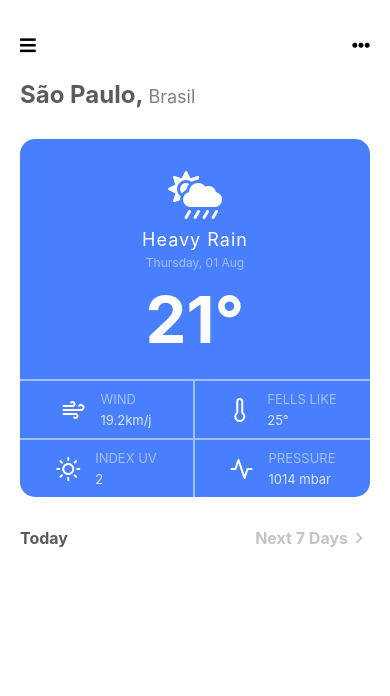
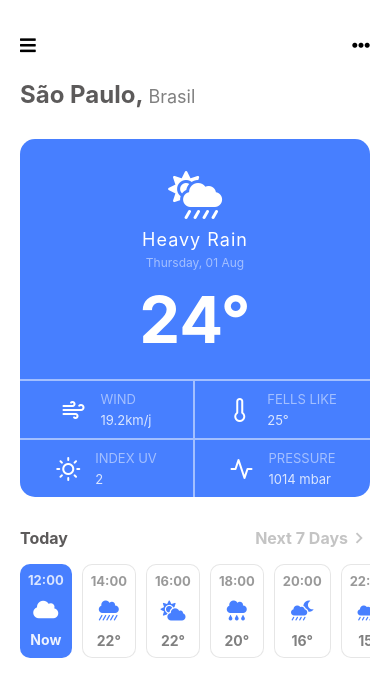
Before and after one commit to jaovitu/weather-forecast, a React Native app: screen / in a window 390 px wide. Shown: the top 696 px of the page. Built offline with nearby package versions, Linux system fonts and the light colour scheme.

Commit message:
Criando scroll de clima por hora

```diff
--- a/src/components/MainWeatherBox/index.js
+++ b/src/components/MainWeatherBox/index.js
@@ -18,7 +18,7 @@ export default function MainWeatherBox() {
 
   return (
     <View style={styles.mainWeatherBoxContainer} >
-      <MainWeatherInfo iconName='cloud-sun-rain' weather='Heavy Rain' weekDay={weekDay} day={day} month={month} temperature='21' />
+      <MainWeatherInfo iconName='cloud-sun-rain' weather='Heavy Rain' weekDay={weekDay} day={day} month={month} temperature='24' />
       <MainWeatherDetails />
     </View>
   );
--- a/src/components/WeatherPerHour/index.js
+++ b/src/components/WeatherPerHour/index.js
@@ -1,17 +1,34 @@
-import { StyleSheet, View } from "react-native";
+import { ScrollView, StyleSheet, View } from "react-native";
+import WeatherPerHourCard from "../WeatherPerHourCard";
 import WeatherPerHourHeader from "../WeatherPerHourHeader";
 
 export default function WeatherPerHour() {
 
   const styles = StyleSheet.create({
     weatherPerHourContainer: {
+      display: 'flex',
       marginTop: 30,
+    },
+
+    weatherPerHourScroll: {
+      marginTop: 15,
     },
   });
 
   return (
     <View style={styles.weatherPerHourContainer} >
       <WeatherPerHourHeader />
+
+      <ScrollView style={styles.weatherPerHourScroll} horizontal={true} showsHorizontalScrollIndicator={false} >
+        <WeatherPerHourCard isCurrentHour hour='12:00' temperature='24' iconName='cloud' />
+        <WeatherPerHourCard hour='14:00' temperature='22' iconName='cloud-showers-heavy' />
+        <WeatherPerHourCard hour='16:00' temperature='22' iconName='cloud-sun' />
+        <WeatherPerHourCard hour='18:00' temperature='20' iconName='cloud-rain' />
+        <WeatherPerHourCard hour='20:00' temperature='16' iconName='cloud-moon-rain' />
+        <WeatherPerHourCard hour='22:00' temperature='15' iconName='cloud-moon-rain' />
+        <WeatherPerHourCard hour='00:00' temperature='12' iconName='cloud-moon' />
+        <WeatherPerHourCard hour='01:00' temperature='10' iconName='cloud' />
+      </ScrollView>
     </View>
   );
 }
--- /dev/null
+++ b/src/components/WeatherPerHourCard/index.js
@@ -0,0 +1,58 @@
+import { StyleSheet, Text, View } from "react-native";
+import FontAwesome5 from '@expo/vector-icons/FontAwesome5';
+
+export default function WeatherPerHourCard({ isCurrentHour, hour, temperature, iconName }) {
+
+  const styles = StyleSheet.create({
+    weatherPerHourCard: {
+      alignItems: 'center',
+      backgroundColor: isCurrentHour ? '#477fff' : '#FFF',
+      borderColor: 'rgba(128, 128, 128, 0.2)',
+      borderRadius: 10,
+      borderWidth: isCurrentHour ? 0 : 1,
+      display: 'flex',
+      marginRight: 10,
+      padding: 8,
+    },
+
+    weatherHour: {
+      color: isCurrentHour ? 'rgba(255, 255, 255, 0.8)' : 'rgba(128, 128, 128, 0.8)',
+      fontSize: 13,
+      fontWeight: '700',
+    },
+
+    weatherIcon: {
+      color: isCurrentHour ? '#FFF' : '#477fff',
+      marginBottom: 10,
+      marginTop: 10,
+    },
+
+    nowFlag: {
+      color: 'rgba(255, 255, 255, 0.9)',
+      fontWeight: '700',
+    },
+
+    temperatureText: {
+      color: 'rgba(128, 128, 128, 1)',
+      fontWeight: '700',
+    },
+  });
+
+  const bottomText = () => {
+    return (
+      (
+        isCurrentHour
+          ? <Text style={styles.nowFlag} >Now</Text>
+          : <Text style={styles.temperatureText} >{`${temperature}°`}</Text>
+      )
+    );
+  };
+
+  return (
+    <View style={styles.weatherPerHourCard} >
+      <Text style={styles.weatherHour} >{hour}</Text>
+      <FontAwesome5 name={iconName} size={20} style={styles.weatherIcon} />
+      {bottomText()}
+    </View>
+  );
+}
```
